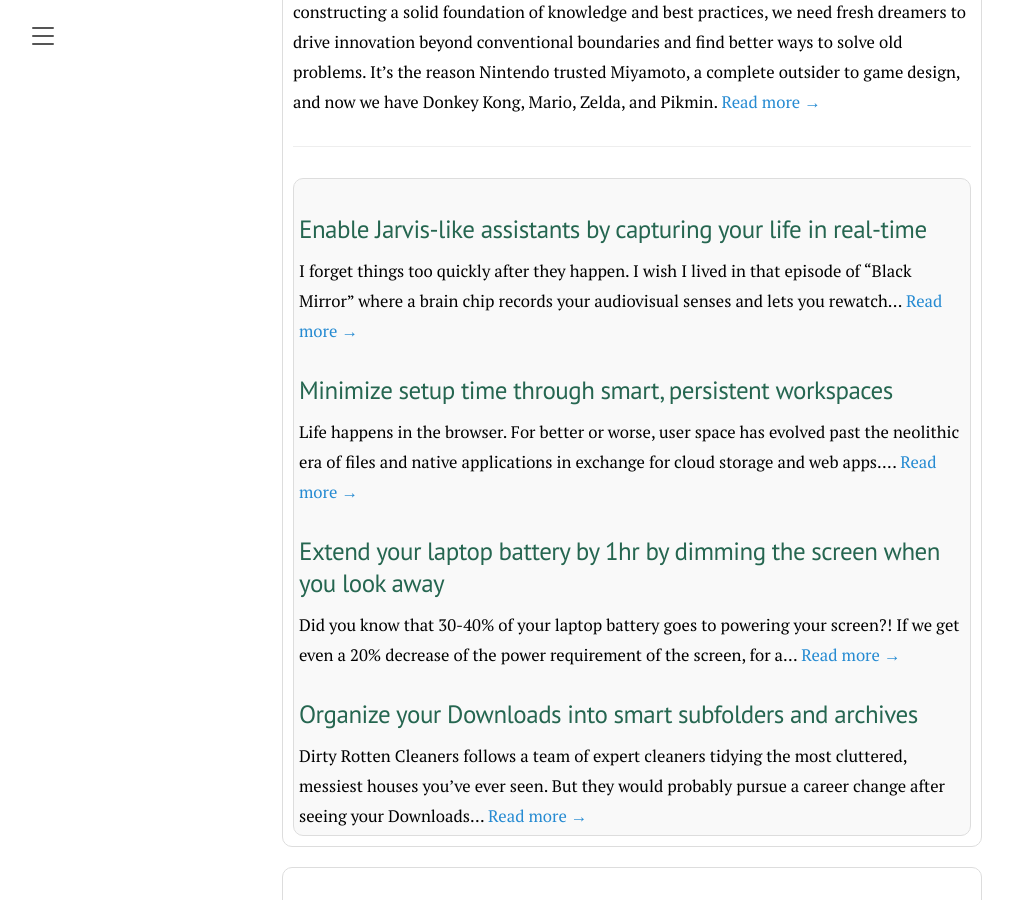
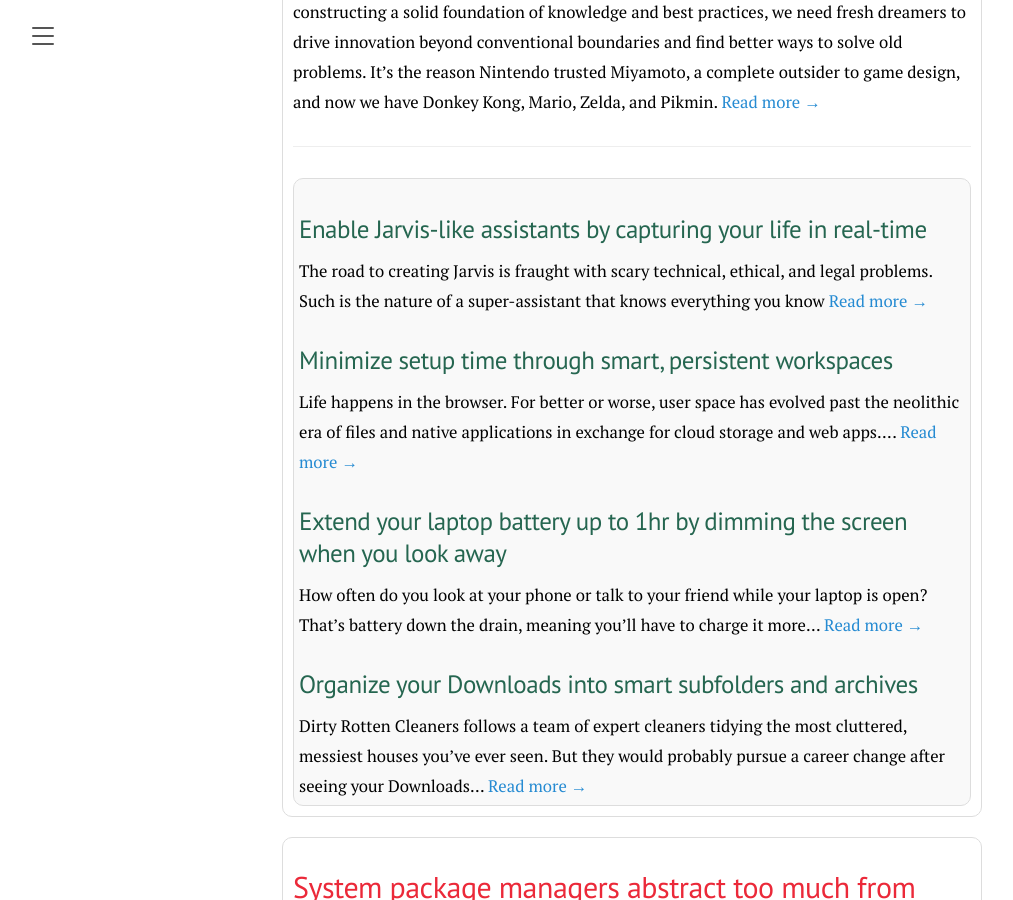
Before and after one commit to chinarjoshi/chinarjoshi.github.io, a Jekyll site: the page built from index.html, in a window 1280 px wide and 900 px high, scrolled down 885 px. Shown: the whole window, without its empty margins (8-1021 px from the left). Built offline with Jekyll 4.4.1, drawn with Linux system fonts in a browser that asks for light colours; the list of posts is cut into pages by our own code; some of the changed lines change nothing that is shown.

Commit message:
Finish wpaconnect

```diff
--- a/_posts/desktop/2023-01-02-attention.md
+++ b/_posts/desktop/2023-01-02-attention.md
@@ -1,10 +1,14 @@
 ---
 layout: post
-title: Extend your laptop battery by 1hr by dimming the screen when you look away
+title: Extend your laptop battery up to 1hr by dimming the screen when you look away
 permalink: /attention/
 category: desktop
 type: solution
 ---
+
+How often do you look at your phone or talk to your friend while your laptop is open? That's battery down the drain, meaning you'll have to charge it more often. However, putting it to sleep often is a big inconvenience because it takes time to turn on and to reconnect to WiFi. The solution is simpler: dim the screen when you're not using it.
+
+The biggest culprit of battery consumption is by far your screen at a whopping 30-40%
 
 Did you know that 30-40% of your laptop battery goes to powering your screen?! If we get even a 20% decrease of the power requirement of the screen, for a standard 10-hour battery charge, you can expect to gain about *40 minutes* of battery life. Since we usually don't look at our screen even 80% of the time, this is a very feasible optimization to achieve. Thus, I attempt to solve this problem by greedily dimming the screen when it's not being utilized, which means no-one is looking at it.
 
--- a/_posts/desktop/2023-01-04-continuity.md
+++ b/_posts/desktop/2023-01-04-continuity.md
@@ -5,6 +5,8 @@
 category: desktop
 type: solution
 ---
+The road to creating [Jarvis](https://ironman.fandom.com/wiki/J.A.R.V.I.S.) is fraught with scary technical, ethical, and legal problems. Such is the nature of a super-assistant that knows everything you know
+
 I forget things too quickly after they happen. I wish I lived in that episode of "Black Mirror" where a brain chip records your audiovisual senses and lets you rewatch your memories. But alas, the ubiquitous solution is to note-take the things you learn, which is fundamentally an *O(n)*, manual operation. I need an O(1) solution to this note-taking problem, a second brain if you will.
 
 This problem falls into the space of personal data capture and management. Most tools feel like copycats of each other, but one recently stood out to me: *Rewind.ai*. It's a background app that captures and labels on-screen text and microphone input. Since practically everything we learn is now through our laptops, it captures everything. This is a functional, efficient implementation of a second brain!
--- a/_posts/shells/2022-01-01-wpaconnect.md
+++ b/_posts/shells/2022-01-01-wpaconnect.md
@@ -1,7 +1,7 @@
 ---
 layout: post
 title: Autoconnect to eduroam during Linux bootstrapping
-permalink: /englizsh/
+permalink: /wpaconnect/
 category: shells
 type: solution
 ---
@@ -19,7 +19,7 @@
 Now, the network I'm going to be focusing on, *eduroam*, uses the following 3 protocols:
  - **WPA2-Enterprise**: WiFi Protected Access 2 is a network security protocol that requires users to authenticate with a username + password before granting access. It specifies a 2-phase method to get on the same page about the pre-shared key (PSK).
  - **PEAP**: Extensible Authentication Protocol (EAP) is a set of common functions and negotiation mechanisms to select the authentication method between client and server. Protected EAP (PEAP) first establishing a TLS tunnel to ensure the client credentials *(username + password)* are securely sent. This is the first phase.
- - **MSCHAPV2**: A "challenge-handshake" authentication protocol commonly used with PEAP. After the server knows the client's password, it sends a random number to the client, called the challenge. The client hashes their password and random number together, and sends the result back to the server. The server compares this with it's own answer, and if they match, the authentication process is finally done. This is the second phase.
+ - **MSCHAPV2**: A "challenge-handshake" authentication protocol commonly used with PEAP. After the server receives the client's password, it sends a random number to the client, called the challenge. The client hashes their password and random number together, and sends the result back to the server. The server compares this with it's own answer, and if they match, the authentication process is finally done. This is the second phase.
 
 ## Enable the wireless network interface
 
@@ -71,22 +71,26 @@
 
 Because of the autoconnect variable, iwd should immedietely connect. If not, then use the command `iwctl station {network interface} connect eduroam`.
 
-Luckily, Georgia Tech does not require a client-side CA certificate. If your institution does, then you will sadly need to scour the internet or Reddit.
+### CA Certificates
+
+Establishing trust on the internet is an insurmountable problem because there is always some surface to attack. But we are ok blindly trusting a few organizations that vouch for the authenticity of other entities on the internet. These organizations are called *certificate authorities (CA)*, and they establish trustworthiness on important networks through digital documents that include the CA's public key, the server's domain name, and more importantly, the CA's signature, aka *CA certificates*. On networks where authenticity is majorly important like an academic institution, clients are often required to have the certificate to connect <small><i>(but this is up to the network to decide)</i></small>. When you try to connect to a secure network, it will present its certificate to the client. This certificate cannot be altered or spoofed without changing the signature, meaning the domain name is authentic. The client will double check the signature to make sure the network is who they say they are.
+
+Your OS includes a plethora of trusted CA certificates, but academic institutions often use their own CA. If you don't have their certificate, then you have to search their IT page to download it from another computer, put it on a flash drive, transfer it onto your bootstrapping computer, and let `wpa_supplicant` or `iwd` know about it. Luckily, Georgia Tech does not require a client-side CA certificate, so we can move on to the next step.
 
 ## Get an IP address
 
-There are 5 options: `NetworkManager`, `ConnMan`, `iwd`, `systemd-networkd`, and `dhcpcd`. The first 3 are bigger network managers that also provide a built in DHCP cilent, and the last 2 are standalone clients. For the network managers, you will need to make a profile for the network before connecting. For `dhcpcd`, simply run it on your network interface with `dhcpcd -i {interface}`. I believe `iwd` is the best option because it provides authentication and DHCP in one package, while being more efficiently written than the other options, which is good news for battery life.
+There are 5 options: `NetworkManager`, `ConnMan`, `iwd`, `systemd-networkd`, and `dhcpcd`. The first 3 are bigger network managers that also provide a built in DHCP cilent, and the last 2 are standalone clients. For the network managers, you will need to make a profile for the network before connecting. For `dhcpcd`, simply run it on your network interface with `dhcpcd -i {interface}`. I believe `iwd` is the best option because it provides authentication and DHCP in one package, while being more efficiently written than the other options through kernel feature utilization, which is good news for battery life. Whatever choice you make, just start it in the background with `systemctl enable --now`.
 
 ## Get domain name resolution
 
-There are 2 options: `systemd-resolved` and `resolvconf`. The former is ubiquitous, and the latter is for anti-systemd users. Simply ensure the process is running in the background.
+There are only 2 options: `systemd-resolved` and `resolvconf`. The former is ubiquitous, and the latter is for anti-systemd users. All you have to do is ensure the process is running in the background, with `systemctl enable --now` or `resolvconf &`.
 
 
 ## Introducing: `wpaconnect`
 
 Underutilized feature: shell script to automate setup
 
-I wrote a shell script that does exactly these steps. This is useful for distro-hoppers who don't want to waste hours getting the authentication configs right, or if this is your first time installing an "advanced" Linux distro and had the rude awakening that old software is not friendly. You can find more information about it at this GitHub repo.
+I wrote a shell script that does exactly these steps. This is useful for distro-hoppers who don't want to waste hours getting the authentication configs right, or if this is your first time installing an "advanced" Linux distro and had the rude awakening that old software is not friendly. You can find usage information at the GitHub repo.
 
 ---
 [^1] Unless you really messed up and completely forgot to install any networking software during bootstrap. In this case, you need to go back into the installation environment and bootstrap the appropriate programs.
```
